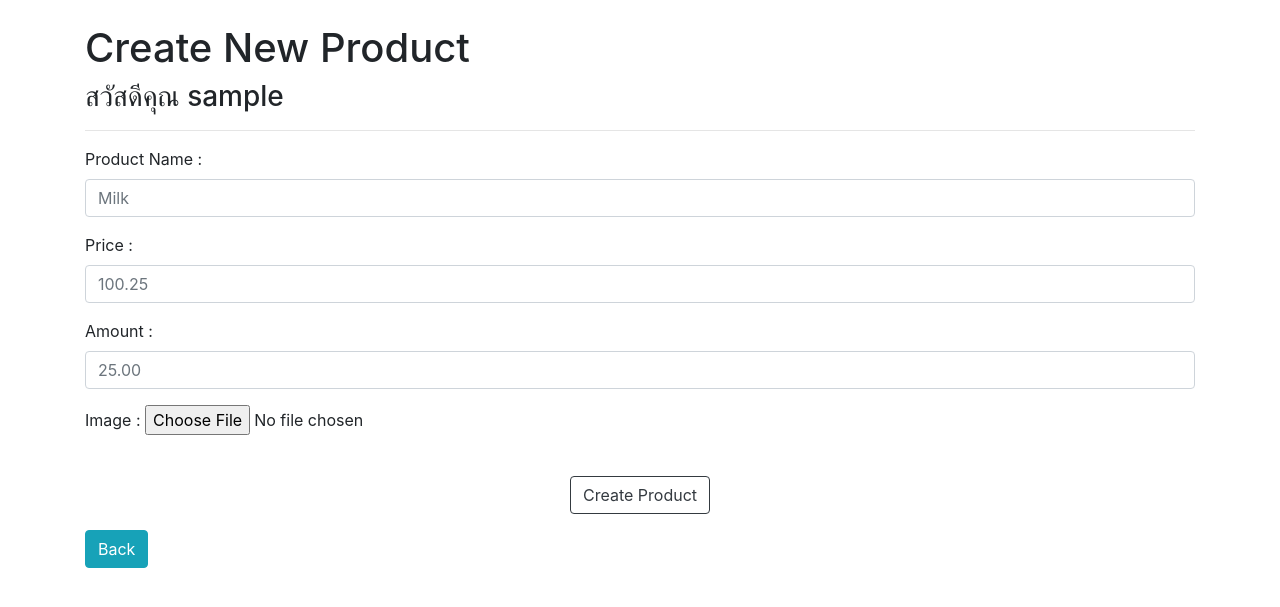
After one commit to WerasutK/punyaphon_online_website, a PHP site: page /create_product.php in a window 1280 px wide. The commit adds this page. Shown: the top 607 px of the page. Run offline with PHP 8.4, Linux system fonts and the light colour scheme; the visitor is signed in with stand-in values (Sample User, id 1); some libraries are stand-ins or nearby versions.

Commit message:
Update staff page
update staff page and create function create product

```diff
--- /dev/null
+++ b/app/create_product.php
@@ -0,0 +1,113 @@
+<?php
+
+    session_start();
+
+    if (!isset($_SESSION['username'])) {
+        header('Location: login.php');
+    }
+
+?>
+
+<!DOCTYPE html>
+<html lang="en">
+<head>
+    <meta charset="UTF-8">
+    <meta name="viewport" content="width=device-width, initial-scale=1.0">
+
+    <link rel="stylesheet" href="https://stackpath.bootstrapcdn.com/bootstrap/4.4.1/css/bootstrap.min.css"
+        integrity="sha384-Vkoo8x4CGsO3+Hhxv8T/Q5PaXtkKtu6ug5TOeNV6gBiFeWPGFN9MuhOf23Q9Ifjh" crossorigin="anonymous">
+
+    <script src="https://code.jquery.com/jquery-3.4.1.slim.min.js"
+        integrity="sha384-J6qa4849blE2+poT4WnyKhv5vZF5SrPo0iEjwBvKU7imGFAV0wwj1yYfoRSJoZ+n" crossorigin="anonymous">
+    </script>
+
+    <script src="https://cdn.jsdelivr.net/npm/popper.js@1.16.0/dist/umd/popper.min.js"
+        integrity="sha384-Q6E9RHvbIyZFJoft+2mJbHaEWldlvI9IOYy5n3zV9zzTtmI3UksdQRVvoxMfooAo" crossorigin="anonymous">
+    </script>
+    <script src="https://stackpath.bootstrapcdn.com/bootstrap/4.4.1/js/bootstrap.min.js"
+        integrity="sha384-wfSDF2E50Y2D1uUdj0O3uMBJnjuUD4Ih7YwaYd1iqfktj0Uod8GCExl3Og8ifwB6" crossorigin="anonymous">
+    </script>
+
+    <link rel="stylesheet" href="https://use.fontawesome.com/releases/v5.3.1/css/all.css" integrity="sha384-mzrmE5qonljUremFsqc01SB46JvROS7bZs3IO2EmfFsd15uHvIt+Y8vEf7N7fWAU" crossorigin="anonymous">
+
+    <title>Create New Product</title>
+</head>
+<body>
+<div class="container mt-4">
+        <h1>Create New Product</h1>
+        <h3>สวัสดีคุณ <?php echo $_SESSION['username']; ?></h3>
+        <hr>
+        <form action="create_product.php" method="POST" enctype="multipart/form-data">
+            <div class="form-group">
+                <label for="product_name">Product Name :</label>
+                <input type="text" class="form-control" id="product_name" name="product_name" placeholder="Milk" minlength='2' placeholder="John"
+                    pattern="[A-Za-z]{2,}|[ก-๙]{2,}"
+                    title="Must be Thai / Eng language and contain at least 2 characters" required>
+            </div>
+            <div class="form-group">
+                <label for="unit_price">Price :</label>
+                <input type="number" class="form-control" id="unit_price" name="unit_price" placeholder="100.25" required>
+            </div>
+            <div class="form-group">
+                <label for="amount">Amount :</label>
+                <input type="number" class="form-control" id="amount" name="amount" placeholder="25.00">
+            </div>
+            <div class="form-group">
+                <label for="image">Image :</label>
+                <input type="file" id="image" name="image">
+            </div>
+            <div class="form-group">
+				<center>
+                    <input type="submit" name="create_product" value="Create Product" style="margin-top: 20px"class="btn btn-outline-dark">
+                </center>
+			</div>
+        </form>
+        <a href="staff.php" class="btn btn-info" role="button">Back</a>
+    </div>
+
+    <?php
+
+        // if create product button is pressed
+        if (isset($_POST['create_product'])) {
+            // Get all the submited data on the form and session
+            $product_name = $_POST['product_name'];
+            $unit_price = $_POST['unit_price'];
+            $amount = $_POST['amount'];
+            $image = $_FILES['image']['name'];
+            $username = $_SESSION['username'];
+            $dt = new DateTime('now');
+
+            // Path to store the uploaded image
+            $target = "product/".basename($_FILES['image']['name']);
+
+            // Create Connection
+            $conn = new mysqli("34.87.109.220", "werasutk", "password", "db");
+
+            // Check Connection
+            if ($conn->connect_error) {
+                die("Connection Failed: " . $conn->connect_error);
+            }
+
+            // Insert Data into Database
+            $sql = "INSERT INTO product (unit_price, product_name, amount, `image`)
+                    VALUES ($unit_price, '$product_name', $amount, '$image')";
+
+            if ($conn->query($sql) === TRUE) {
+                if ((move_uploaded_file($_FILES['image']['tmp_name'], $target)) || $image == "") {
+                    echo "<script language='javascript'>";
+                    echo "alert('Create Product Successfully!')";
+                    echo "</script>";
+                } else {
+                    echo "<script language='javascript'>";
+                    echo "alert('There was a problem create product!')";
+                    echo "</script>";
+                }
+            }
+
+            // Close Connection
+            $conn->close();
+        }
+    ?>
+
+</body>
+</html>
```
Also changed, not shown: app/staff.php (+38 -4 lines).
